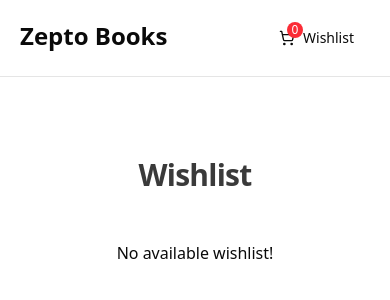
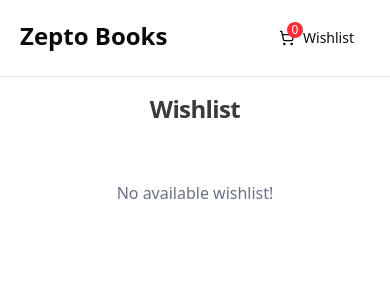
Before and after one commit to sohagmahin/zepto_books, a React (Vite) app: page /wishlist in a window 390 px wide. Shown: the top 300 px of the page. Built offline with nearby package versions, Linux system fonts and the light colour scheme.

Commit message:
style: wishlist mobile responsiveness

```diff
--- a/src/pages/wishlist.jsx
+++ b/src/pages/wishlist.jsx
@@ -1,4 +1,4 @@
-import { Delete, Trash, Trash2 } from "lucide-react";
+import { Trash2 } from "lucide-react";
 import React, { useEffect, useState } from "react";
 import { Button } from "../components/ui/button";
 
@@ -23,18 +23,21 @@ const Wishlist = ({ setWishlistCount }) => {
     setWishlist(wishList);
   }, []);
   return (
-    <div className="p-20">
+    <div className="p-4 sm:p-8 md:p-12 lg:p-20">
       <div className="text-center">
-        <p className="font-semibold text-3xl tracking-tight opacity-80">
+        <p className="font-semibold text-2xl sm:text-3xl tracking-tight opacity-80">
           Wishlist
         </p>
       </div>
-      <div className="flex gap-6 flex-col pt-2">
+      <div className="flex gap-4 sm:gap-6 flex-col pt-4 sm:pt-6">
         {wishlist.map((book) => {
           return (
-            <div className="flex justify-between p-7 shadow items-center">
-              <div className="flex items-center">
-                <div className="w-16 h-20 bg-gray-100 flex items-center justify-center">
+            <div
+              key={book.id}
+              className="flex flex-col sm:flex-row justify-between p-4 sm:p-7 shadow items-center gap-4 sm:gap-0"
+            >
+              <div className="flex items-center w-full sm:w-auto">
+                <div className="w-16 h-20 bg-gray-100 flex items-center justify-center flex-shrink-0">
                   <img
                     src={book?.image}
                     alt={book?.title}
@@ -42,32 +45,39 @@ const Wishlist = ({ setWishlistCount }) => {
                   />
                 </div>
                 <div className="p-4">
-                  <p className="font-semibold tracking-tight">{book?.title}</p>
-                  <p className="tracking-tight opacity-60">{book?.author}</p>
+                  <p className="font-semibold tracking-tight text-sm sm:text-base">
+                    {book?.title}
+                  </p>
+                  <p className="tracking-tight opacity-60 text-sm sm:text-base">
+                    {book?.author}
+                  </p>
                 </div>
               </div>
               <button
-                className="hover:cursor-pointer"
+                className="hover:cursor-pointer p-2 hover:bg-gray-100 rounded-full transition-colors"
                 onClick={() => removeWishList(book?.id)}
+                aria-label="Remove from wishlist"
               >
-                <Trash2 />
+                <Trash2 className="w-5 h-5 sm:w-6 sm:h-6" />
               </button>
             </div>
           );
         })}
         {wishlist && wishlist.length > 0 && (
-          <div className="flex justify-end">
+          <div className="flex justify-end mt-4">
             <Button
-              className="w-40 bg-red-500 hover:cursor-pointer"
+              className="w-full sm:w-40 bg-red-500 hover:bg-red-600 transition-colors"
               onClick={() => removeAllWishlist()}
             >
-              <Trash2 />
+              <Trash2 className="w-4 h-4 sm:w-5 sm:h-5 mr-2" />
               Clear Wishlist
             </Button>
           </div>
         )}
         {wishlist.length <= 0 && (
-          <p className="self-center pt-10">No available wishlist!</p>
+          <p className="self-center pt-10 text-center text-gray-500">
+            No available wishlist!
+          </p>
         )}
       </div>
     </div>
```
